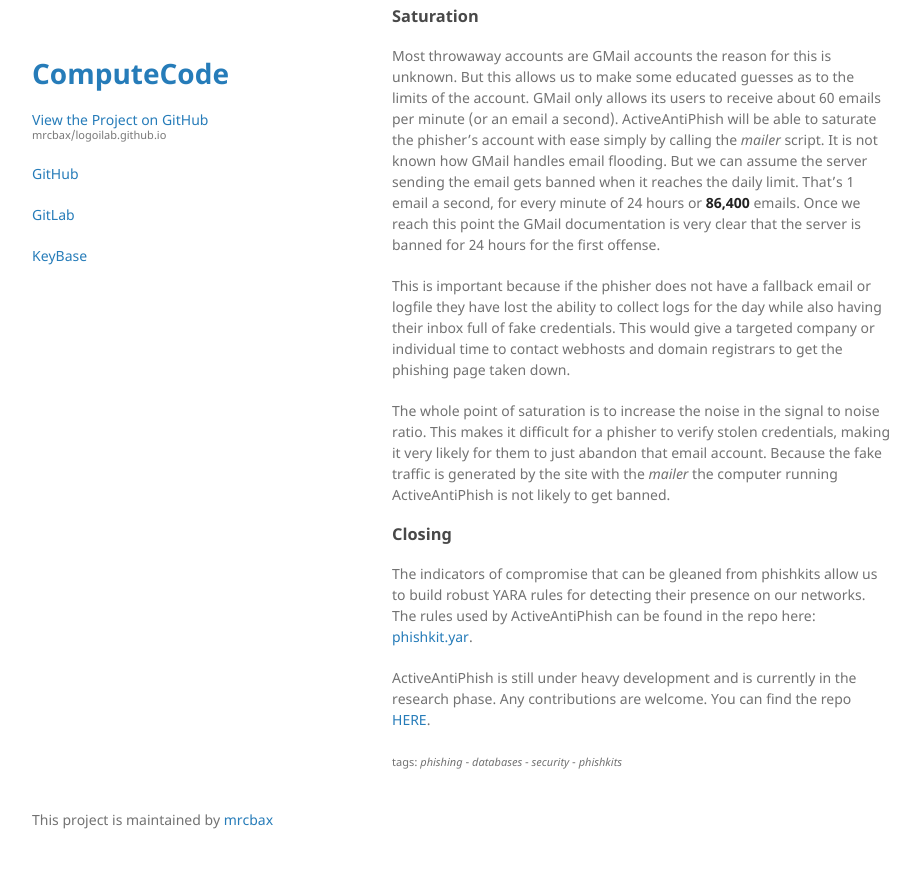
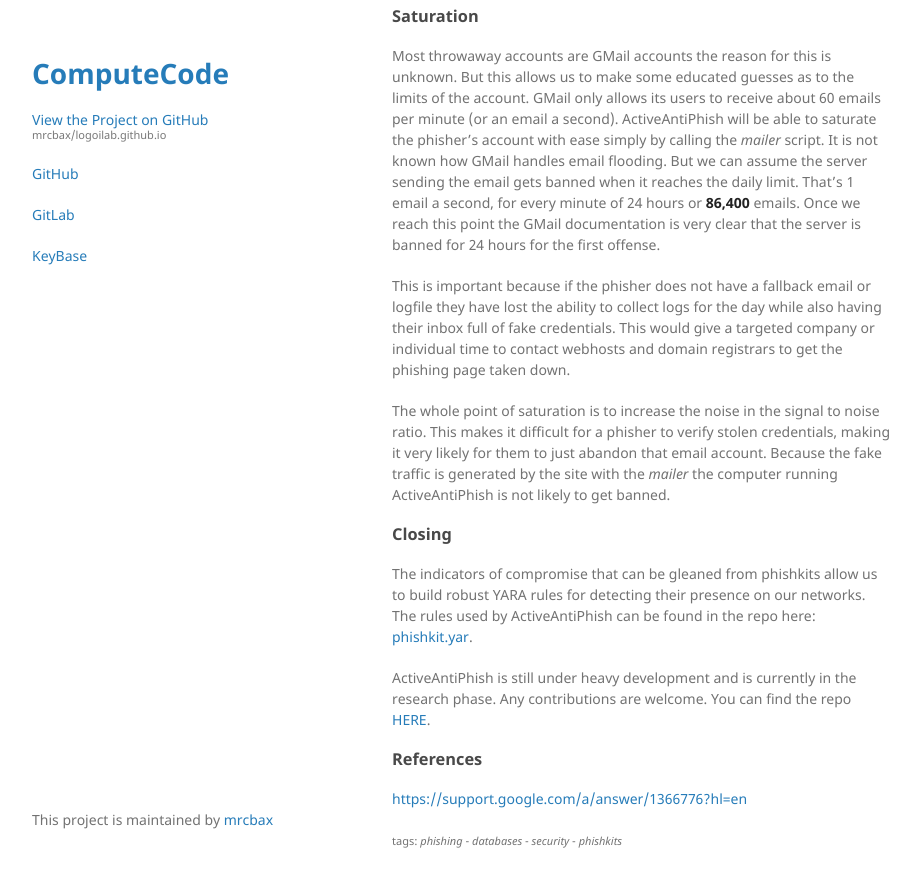
Before and after one commit to mrcbax/logoilab.github.io, a Jekyll site: the page built from 2018-06-16_1.md, in a window 1280 px wide and 900 px high, scrolled down 3284 px. Shown: the top 887 px of the window, without its empty margins (178-1098 px from the left). Built offline with Jekyll 4.4.1, drawn with Linux system fonts in a browser that asks for light colours; the repository's description, which GitHub fills in, is left out.

Commit message:
added reference

```diff
--- a/2018-06-16_1.md
+++ b/2018-06-16_1.md
@@ -116,3 +116,6 @@ The whole point of saturation is to increase the noise in the signal to noise ra
 The indicators of compromise that can be gleaned from phishkits allow us to build robust YARA rules for detecting their presence on our networks. The rules used by ActiveAntiPhish can be found in the repo here: [phishkit.yar](https://www.github.com/LogoiLab/ActiveAntiPhish/master/rules/).
 
 ActiveAntiPhish is still under heavy development and is currently in the research phase. Any contributions are welcome. You can find the repo [HERE](https://www.github.com/LogoiLab/ActiveAntiPhish).
+
+<h3>References</h3>
+[https://support.google.com/a/answer/1366776?hl=en](https://support.google.com/a/answer/1366776?hl=en)
```
